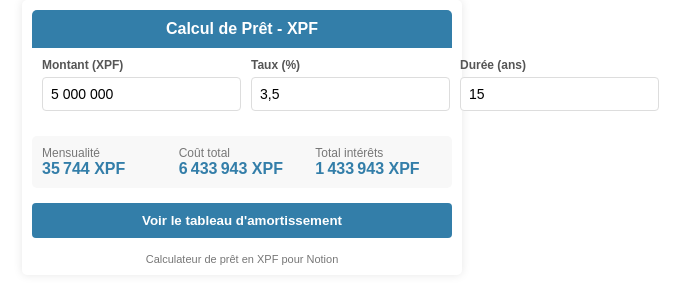
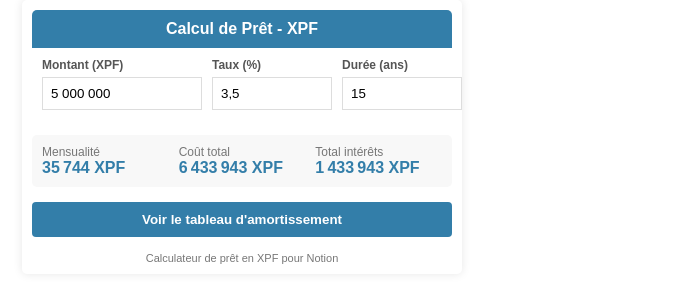
Before and after one commit to bobtahiti/calculateur-pret-xpf, a plain HTML site: page index.html in a window 1280 px wide. Shown: the whole page, without its empty margins (398-1088 px from the left). Drawn offline with nearby package versions, Linux system fonts and the light colour scheme.

Commit message:
Update index.html

```diff
--- a/index.html
+++ b/index.html
@@ -28,12 +28,12 @@
             font-weight: bold;
         }
         .inputs {
-            display: grid;
-            grid-template-columns: repeat(3, 1fr);
-            gap: 10px;
-            margin-bottom: 15px;
-            padding: 10px;
-        }
+    display: grid;
+    grid-template-columns: 40% 30% 30%;
+    gap: 10px;
+    margin-bottom: 15px;
+    padding: 10px;
+}
         .input-group {
             display: flex;
             flex-direction: column;
@@ -47,8 +47,8 @@
         .input-group input {
             padding: 8px;
             border: 1px solid #ddd;
-            border-radius: 4px;
-            font-size: 14px;
+            width: 100%; /* Ajoute cette ligne si elle n'existe pas */
+    box-sizing: border-box; /* Ajoute cette ligne */
         }
         .results {
             display: grid;
```
